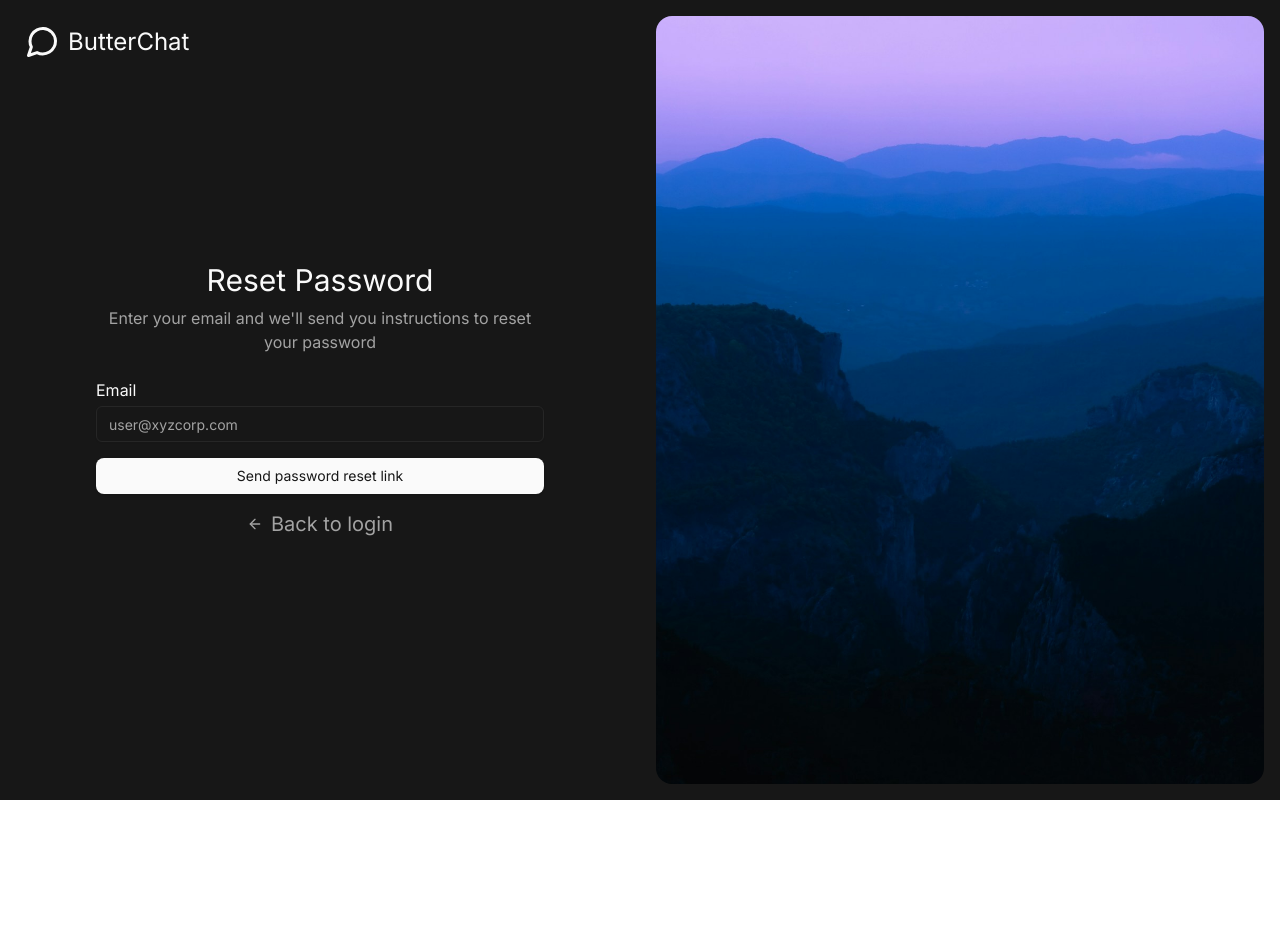
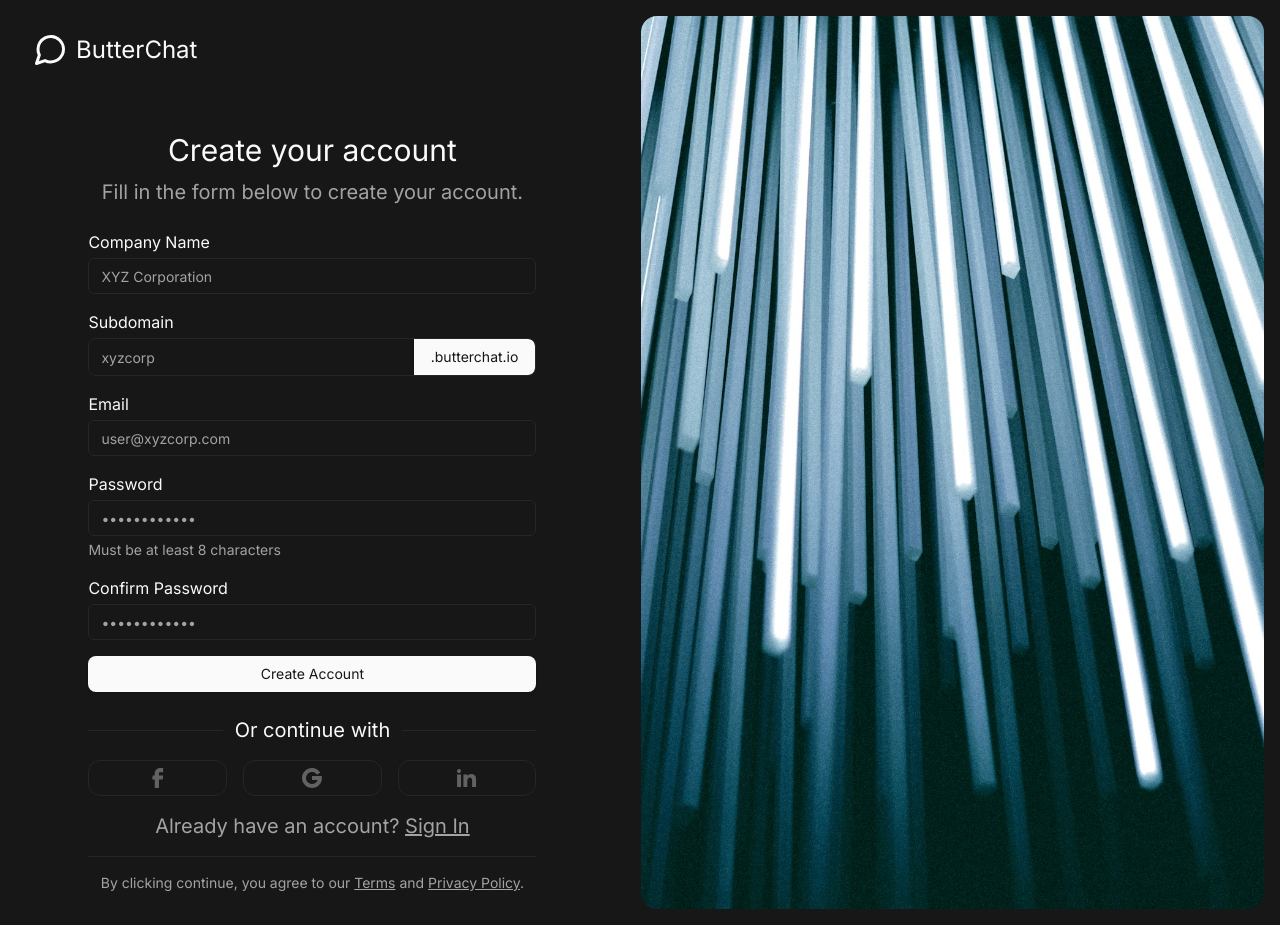
Before and after one commit to shomik-das/Butter-Chat, a React (Vite) app: page /signup in a window 1280 px wide. Before the commit the page ends 800 px from the top, so only its background shows below. Built offline with nearby package versions, Linux system fonts and the light colour scheme.

Commit message:
added router

```diff
--- a/src/App.tsx
+++ b/src/App.tsx
@@ -1,14 +1,23 @@
+import { BrowserRouter, Routes, Route, Navigate } from "react-router-dom"
 import SignupPage from "./pages/auth/signup-page"
 import LoginPage from "./pages/auth/login-page"
 import ResetPasswordPage from "./pages/auth/reset-password-page"
 
+export default function App() {
+  return (
+    <BrowserRouter>
+      <Routes>
+        {/* Default redirect */}
+        <Route path="/" element={<Navigate to="/login" replace />} />
 
-function App() {
-  return (
-    <>
-      <ResetPasswordPage />
-    </>
+        {/* Auth routes */}
+        <Route path="/login" element={<LoginPage />} />
+        <Route path="/signup" element={<SignupPage />} />
+        <Route path="/reset-password" element={<ResetPasswordPage />} />
+
+        {/* 404 fallback */}
+        <Route path="*" element={<Navigate to="/login" replace />} />
+      </Routes>
+    </BrowserRouter>
   )
 }
-
-export default App
--- a/src/pages/auth/login-page.tsx
+++ b/src/pages/auth/login-page.tsx
@@ -3,6 +3,7 @@ import { Button } from "@/components/ui/button";
 import { Input } from "@/components/ui/input";
 import { Card } from "@/components/ui/card";
 import { Separator } from "@/components/ui/separator";
+import { Link } from "react-router-dom";
 
 export default function LoginPage() {
   const [formData, setFormData] = useState({
@@ -47,7 +48,7 @@ export default function LoginPage() {
               <h1 className="text-primary text-3xl font-bold text-center">
                 Login to your account
               </h1>
-              <p className="text-gray-500 text-xl text-center">
+              <p className="text-muted-foreground text-xl text-center">
                 Login to your account.
               </p>
             </div>
@@ -70,9 +71,9 @@ export default function LoginPage() {
               <div className="flex flex-col gap-1">
                 <div className="flex items-center justify-between">
                   <label className="text-primary font-bold">Password</label>
-                  <span className="text-base text-primary font-normal cursor-pointer">
+                  <Link to="/reset-password" className="text-base text-primary font-normal cursor-pointer">
                     Forgot password?
-                  </span>
+                  </Link>
                 </div>
                 <Input
                   name="password"
@@ -81,7 +82,7 @@ export default function LoginPage() {
                   onChange={handleChange}
                   placeholder="••••••••••••"
                 />
-                <p className="text-gray-500 text-sm">
+                <p className="text-muted-foreground text-sm">
                   Must be at least 8 characters
                 </p>
               </div>
@@ -119,14 +120,14 @@ export default function LoginPage() {
               </Button>
             </div>
             {/* Footer */}
-            <p className="text-center text-xl font-normal text-gray-500 mb-4">
+            <p className="text-center text-xl font-normal text-muted-foreground mb-4">
               Don’t have an account?{" "}
-              <span className="underline cursor-pointer">Sign Up</span>
+              <Link to="/signup" className="underline text-muted-foreground cursor-pointer">Sign Up</Link>
             </p>
 
             <Separator className="mb-4" />
 
-            <p className="text-center text-gray-500 text-sm">
+            <p className="text-center text-muted-foreground">
               By clicking continue, you agree to our{" "}
               <span className="underline cursor-pointer">Terms</span> and{" "}
               <span className="underline cursor-pointer">Privacy Policy</span>.
--- a/src/pages/auth/reset-password-page.tsx
+++ b/src/pages/auth/reset-password-page.tsx
@@ -3,6 +3,7 @@ import { ArrowLeft } from "lucide-react";
 import { Button } from "@/components/ui/button";
 import { Input } from "@/components/ui/input";
 import { Card } from "@/components/ui/card";
+import { Link } from "react-router-dom";
 
 export default function ResetPasswordPage() {
   const [email, setEmail] = useState("");
@@ -15,7 +16,7 @@ export default function ResetPasswordPage() {
   return (
     <div className="min-h-screen bg-background flex">
       {/* ✅ LOGO — ALWAYS TOP LEFT */}
-      <div className="absolute top-6 left-6 flex items-center gap-2">
+      <div className="absolute top-8 left-8 flex items-center gap-2">
         <img src="/icons/message.svg" alt="ButterChat" className="w-9 h-9" />
         <span className="text-primary text-2xl font-medium">ButterChat</span>
       </div>
@@ -51,10 +52,10 @@ export default function ResetPasswordPage() {
             </form>
 
             {/* 🔙 Back to login */}
-            <p className="mt-4 flex items-center justify-center gap-2 text-xl text-muted-foreground hover:text-primary cursor-pointer">
+            <Link to="/login" className="mt-4 flex items-center justify-center gap-2 text-xl text-muted-foreground hover:text-primary cursor-pointer">
               <ArrowLeft size={16} />
               Back to login
-            </p>
+            </Link>
           </Card>
         </div>
       </div>
--- a/src/pages/auth/signup-page.tsx
+++ b/src/pages/auth/signup-page.tsx
@@ -3,6 +3,7 @@ import { Button } from "@/components/ui/button";
 import { Input } from "@/components/ui/input";
 import { Card } from "@/components/ui/card";
 import { Separator } from "@/components/ui/separator";
+import { Link } from "react-router-dom";
 
 export default function SignupPage() {
   const [formData, setFormData] = useState({
@@ -50,7 +51,7 @@ export default function SignupPage() {
               <h1 className="text-primary text-3xl font-bold text-center">
                 Create your account
               </h1>
-              <p className="text-gray-500 text-xl text-center">
+              <p className="text-muted-foreground text-xl text-center">
                 Fill in the form below to create your account.
               </p>
             </div>
@@ -109,7 +110,7 @@ export default function SignupPage() {
                   onChange={handleChange}
                   placeholder="••••••••••••"
                 />
-                <p className="text-gray-500 text-sm">
+                <p className="text-muted-foreground text-sm">
                   Must be at least 8 characters
                 </p>
               </div>
@@ -161,14 +162,14 @@ export default function SignupPage() {
               </Button>
             </div>
             {/* Footer */}
-            <p className="text-center text-xl font-normal text-gray-500 mb-4">
+            <p className="text-center text-xl font-normal text-muted-foreground mb-4">
               Already have an account?{" "}
-              <span className="underline cursor-pointer">Sign In</span>
+              <Link to="/login" className="underline text-muted-foreground cursor-pointer">Sign In</Link>
             </p>
 
             <Separator className="mb-4" />
 
-            <p className="text-center text-gray-500 text-sm">
+            <p className="text-center text-muted-foreground text-sm">
               By clicking continue, you agree to our{" "}
               <span className="underline cursor-pointer">Terms</span> and{" "}
               <span className="underline cursor-pointer">Privacy Policy</span>.
```
